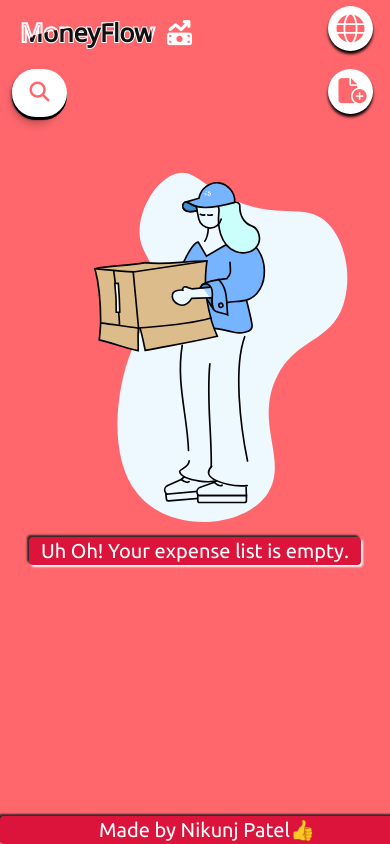
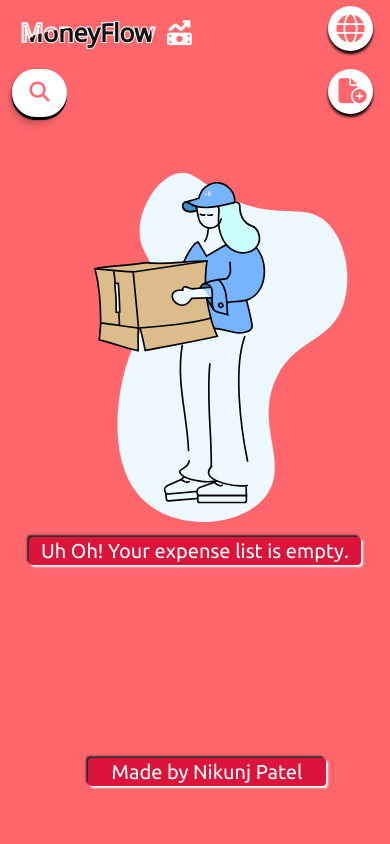
Before and after one commit to nrrpatel1114/moneyflow, a React (Create React App) app: page / in a window 390 px wide. Shown: the top 844 px of the page. Built offline with nearby package versions, Linux system fonts and the light colour scheme.

Commit message:
updated v3

```diff
--- a/src/components/add-form/add-form.css
+++ b/src/components/add-form/add-form.css
@@ -220,10 +220,10 @@
     flex: 1;
   }
   .add-form{
-    height: 65vh;
+    height: 63vh;
   }
   .category-item{
-    height: 17px;
+    height: 16px;
   }
 
 
--- a/src/components/expense-list/index.js
+++ b/src/components/expense-list/index.js
@@ -40,6 +40,11 @@ const ExpenseList = () => {
               />
 
           <label>Uh Oh! Your expense list is empty.</label>
+          <div className="footer">
+          <label>Made by Nikunj Patel</label>
+          </div>
+
+
         </div>
       )}
     </div>
--- a/src/components/footer/footer.css
+++ /dev/null
@@ -1,16 +0,0 @@
-footer {
-  width: 100%;
-  position: fixed;
-  bottom: 0;
-  display: flex;
-  justify-content: center;
-  align-items: center;
-  padding-bottom: 6px;
-background-color: crimson;
-padding: 2px 12px;
-border-radius: 4px 4px 4px 4px;
-color: #fff;
-font-family: 'Ubuntu', sans-serif;
-font-size: 20px;
-box-shadow: 2px 2px 2px #fff, -2px -2px 2px rgb(42, 42, 42, 5);
-}
--- a/src/components/footer/index.js
+++ /dev/null
@@ -1,10 +0,0 @@
-import React from "react";
-import "./footer.css";
-
-
-
-const Footer = () => {
-  return <footer>Made by Nikunj Patel <span role="img" aria-label="thumbs-up">👍</span> </footer>;
-};
-
-export default Footer;
--- a/src/components/top-fold/top-fold.css
+++ b/src/components/top-fold/top-fold.css
@@ -256,3 +256,11 @@
     font-size: 16px;
   }
 }
+
+@media only screen and (max-width: 390px) {
+  .search-box input{
+    position: absolute;
+    height: 90%;
+    width: 85%;
+  }
+}
--- a/src/pages/home/index.js
+++ b/src/pages/home/index.js
@@ -1,6 +1,6 @@
 import React from "react";
 import ExpenseList from "../../components/expense-list";
-import Footer from "../../components/footer";
+
 
 import TopFold from "../../components/top-fold";
 import "./home.css";
@@ -9,7 +9,7 @@ const Home = () => {
     <div className="home">
       <TopFold />
       <ExpenseList />
-      <Footer />
+
     </div>
   );
 };
```
